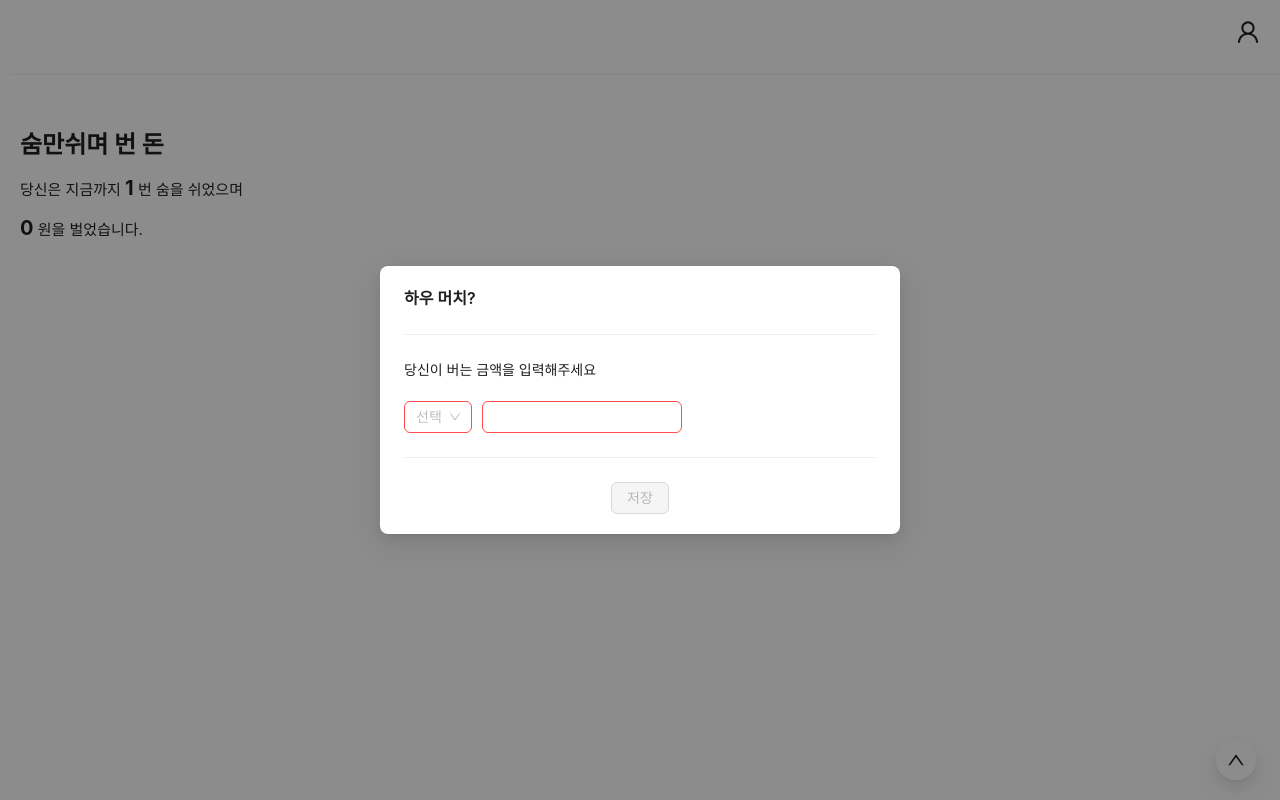
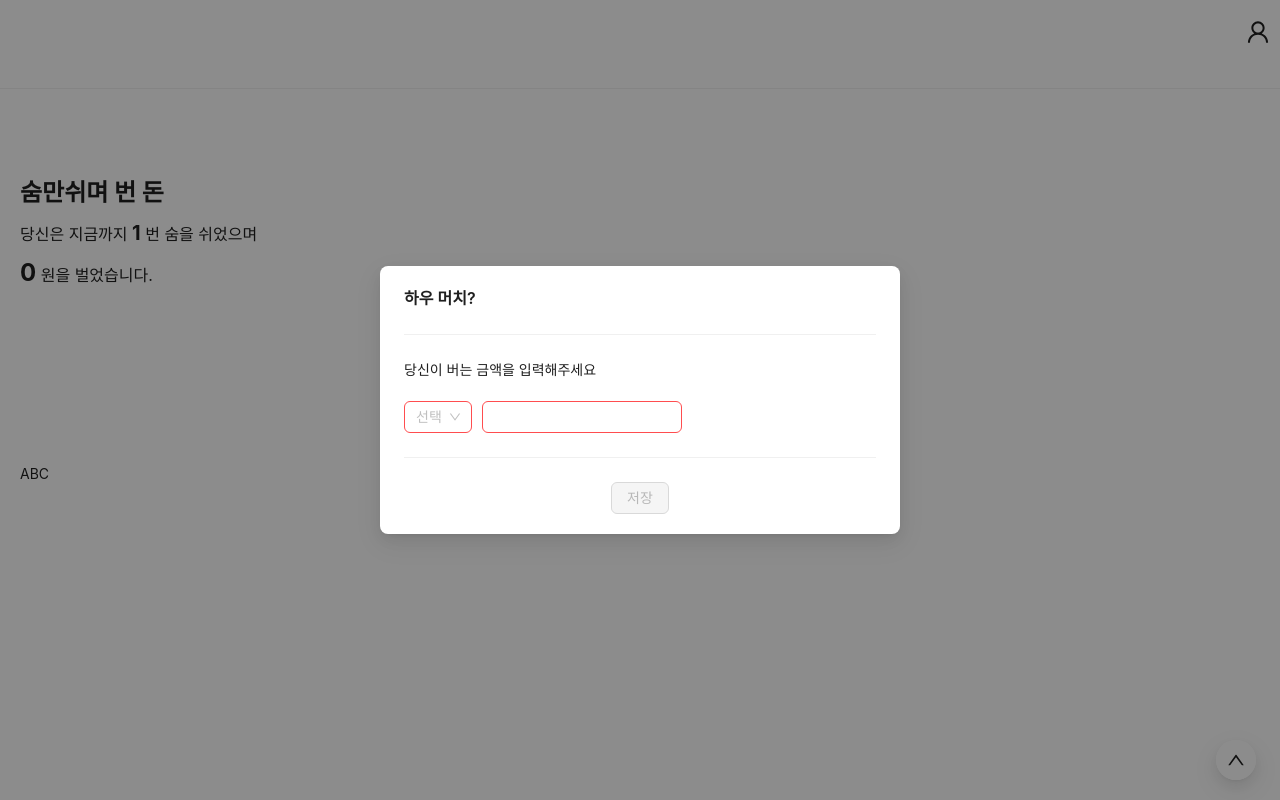
Before and after one commit to ksnd0297/breath, a Next.js app: page / in a window 1280 px wide. Built offline with nearby package versions, Linux system fonts and the light colour scheme.

Commit message:
style : tailwind css 적용

```diff
--- a/src/components/layout/Footer.tsx
+++ b/src/components/layout/Footer.tsx
@@ -2,7 +2,7 @@ import {UpOutlined} from "@ant-design/icons";
 import {FloatButton} from "antd";
 
 const Footer = () => {
-  return <FloatButton icon={<UpOutlined />} style={{right: 24, bottom: 20}} />;
+  return <FloatButton className='right-6 bottom-5' icon={<UpOutlined />} />;
 };
 
 export default Footer;
--- a/src/components/layout/Header.tsx
+++ b/src/components/layout/Header.tsx
@@ -11,25 +11,9 @@ const Header = (props: Props) => {
 
   return (
     <>
-      <_Header
-        style={{
-          padding: "10px 20px",
-          backgroundColor: "white",
-        }}
-      >
-        <Flex
-          justify='flex-end'
-          style={{
-            width: "100%",
-            height: "100%",
-          }}
-        >
-          <UserOutlined
-            style={{
-              fontSize: "24px",
-            }}
-            onClick={handleOpen}
-          />
+      <_Header className='px-2.5 py-5 bg-white'>
+        <Flex justify='flex-end' className='w-full h-full'>
+          <UserOutlined className='text-2xl' onClick={handleOpen} />
         </Flex>
       </_Header>
     </>
--- a/src/components/layout/index.tsx
+++ b/src/components/layout/index.tsx
@@ -38,10 +38,10 @@ const Layout = (props: Props) => {
 
   return (
     <>
-      <_Layout style={{backgroundColor: "white", width: "100%", height: "100%"}}>
+      <_Layout className='bg-white w-full h-full'>
         <Header handleOpen={handleOpen} />
-        <Divider style={{margin: 10}} />
-        <_Layout style={{backgroundColor: "white", width: "100%", height: "100%"}}>
+        <Divider />
+        <_Layout className='bg-white w-full h-full'>
           <Content>{children}</Content>
         </_Layout>
         <Footer />
--- a/src/pages/_document.tsx
+++ b/src/pages/_document.tsx
@@ -2,7 +2,7 @@ import {Html, Head, Main, NextScript} from "next/document";
 
 export default function Document() {
   return (
-    <Html lang='en'>
+    <Html lang='kr'>
       <Head />
       <body>
         <Main />
--- /dev/null
+++ b/src/pages/components/Foreign/index.tsx
@@ -0,0 +1,26 @@
+import {Info, Time} from "@/components/Modal";
+import {ForeignResponse} from "@/pages/api/type";
+import {getItem} from "@/utils/localStorage";
+import {useQuery} from "@tanstack/react-query";
+import {Divider, Flex} from "antd";
+import {useEffect, useState} from "react";
+
+const Foreign = () => {
+  // const {data} = useQuery<ForeignResponse>({
+  //   queryKey: [],
+  //   queryFn: () =>
+  //     fetch("api").then((res) => {
+  //       return res.json();
+  //     }),
+  // });
+
+  // console.log("data : ", data);
+
+  return (
+    <Flex className='h-60 p-5' vertical gap={10} justify='center'>
+      ABC
+    </Flex>
+  );
+};
+
+export default Foreign;
--- a/src/pages/components/Money/index.tsx
+++ b/src/pages/components/Money/index.tsx
@@ -53,38 +53,13 @@ const Money = () => {
   }, [count]);
 
   return (
-    <Flex style={{height: 200, padding: 20}} vertical gap={10} justify='center'>
-      <p style={{fontSize: 24, fontWeight: "bold"}}>숨만쉬며 번 돈</p>
-      <p
-        style={{
-          fontSize: 15,
-        }}
-      >
-        당신은 지금까지{" "}
-        <span
-          style={{
-            fontSize: 20,
-            fontWeight: "bold",
-          }}
-        >
-          {count}
-        </span>{" "}
-        번 숨을 쉬었으며
+    <Flex className='h-60 p-5' vertical gap={10} justify='center'>
+      <p className='text-2xl font-bold'>숨만쉬며 번 돈</p>
+      <p className='text-base'>
+        당신은 지금까지 <span className='text-xl font-bold'>{count}</span> 번 숨을 쉬었으며
       </p>
-      <p
-        style={{
-          fontSize: 15,
-        }}
-      >
-        <span
-          style={{
-            fontSize: 20,
-            fontWeight: "bold",
-          }}
-        >
-          {money.toLocaleString()}
-        </span>{" "}
-        원을 벌었습니다.
+      <p className='text-base'>
+        <span className='text-2xl font-bold'>{money.toLocaleString()}</span> 원을 벌었습니다.
       </p>
     </Flex>
   );
--- a/src/pages/index.tsx
+++ b/src/pages/index.tsx
@@ -1,5 +1,11 @@
+import Foreign from "./components/Foreign";
 import Money from "./components/Money";
 
 export default function Home() {
-  return <Money />;
+  return (
+    <>
+      <Money />
+      <Foreign />
+    </>
+  );
 }
```
